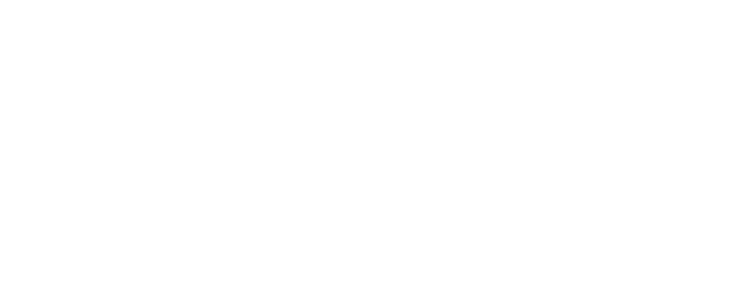
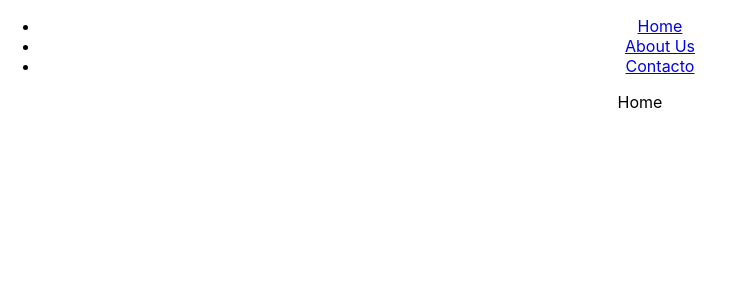
Before and after one commit to PreDowlani/router-git, a React (Create React App) app: page / in a window 1280 px wide. Shown: the top 300 px of the page, without its empty margins (0-734 px from the left). Built offline with nearby package versions, Linux system fonts and the light colour scheme.

Commit message:
unidos las 2 ramas con el main y ya probado con el npm start

```diff
--- a/src/App.js
+++ b/src/App.js
@@ -1,4 +1,5 @@
 import "./App.css";
+import Navbar from "./componentes/Navbar";
 import AboutUs from "./pages/AboutUs";
 import Contacto from "./pages/Contacto";
 import Home from "./pages/Home";
@@ -9,10 +10,23 @@
   Route,
   Navigate,
 } from "react-router-dom";
-import Navbar from "./componentes/Navbar";
 
 function App() {
-  return <div className="App"></div>;
+  return (
+    <div className="App">
+      <Router>
+        <Navbar />
+        <Routes>
+          <Route path="/" element={<Home />} />
+          <Route path="/aboutus" element={<AboutUs />} />
+          <Route path="/about" element={<Navigate to={"/aboutus"} />} />
+          <Route path="/contacto" element={<Contacto />} />
+          <Route path="/contact" element={<Navigate to={"/contacto"} />} />
+          <Route path="*" element={<NotFound />} />
+        </Routes>
+      </Router>
+    </div>
+  );
 }
 
 export default App;
```
